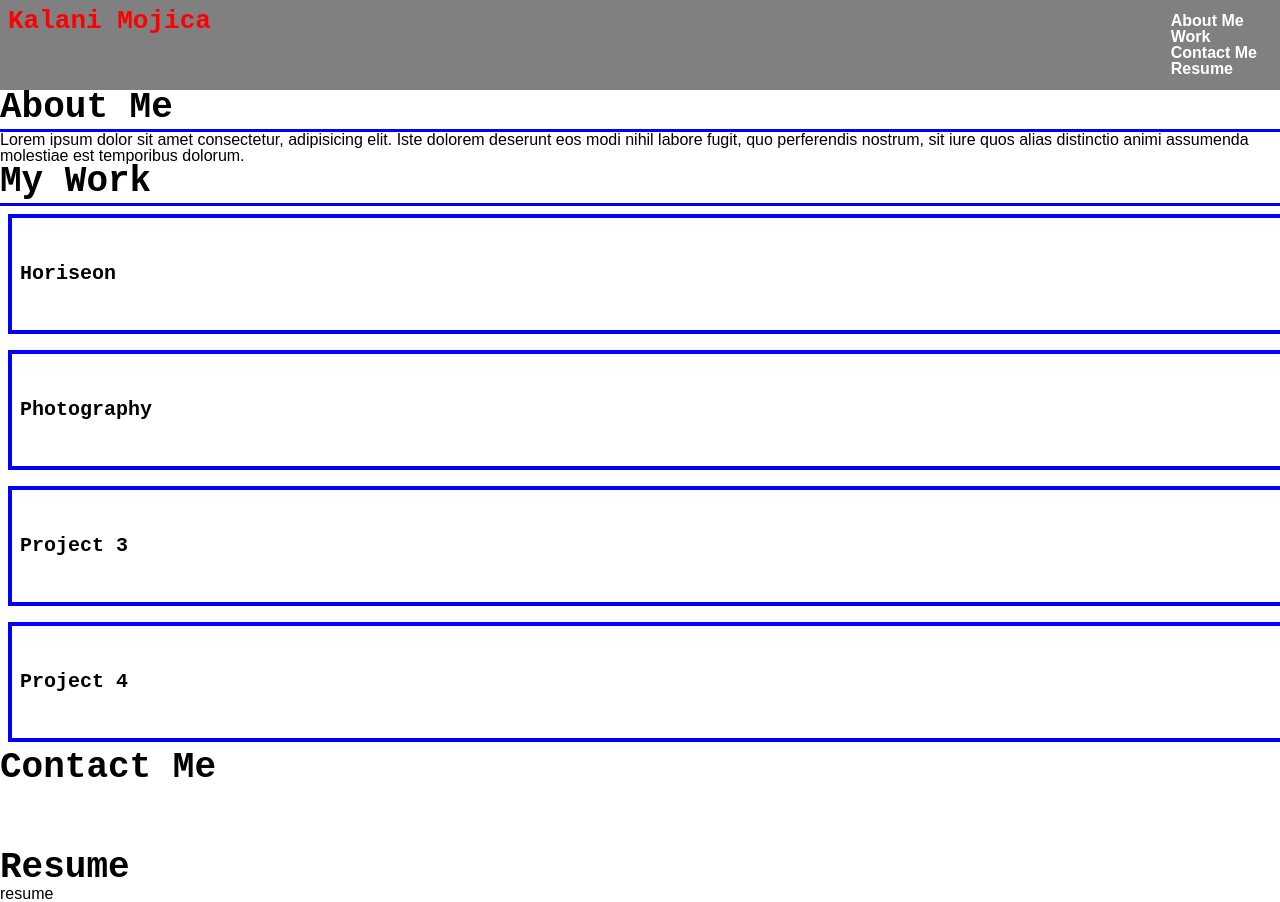
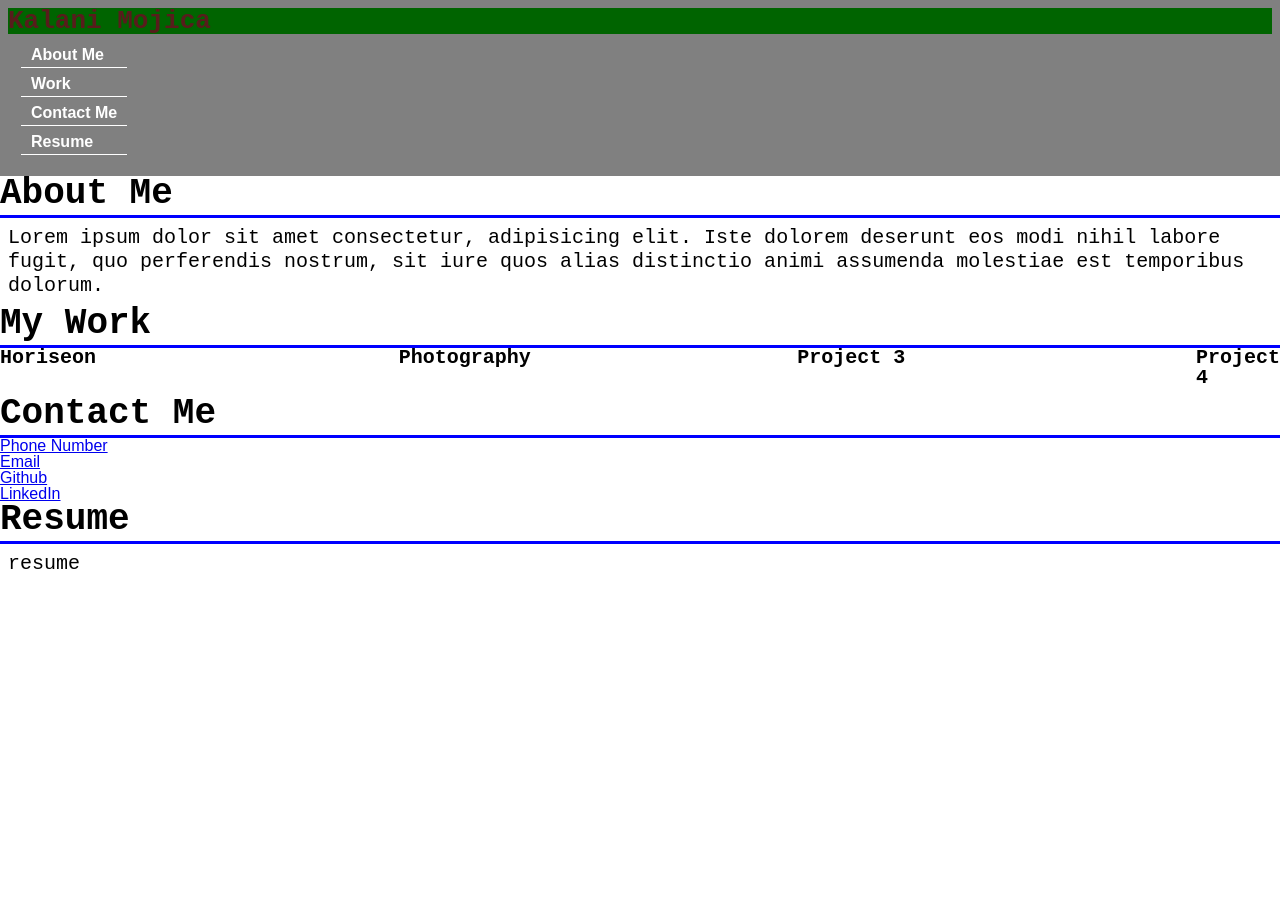
Before and after one commit to mojikalani/portfolio, a plain HTML site: page index.html in a window 1280 px wide. After the commit the page ends 800 px from the top, so only its background shows below. Drawn offline with Linux system fonts and the light colour scheme.

Commit message:
Organized CSS section for work section

```diff
--- a/assets/css/styles.css
+++ b/assets/css/styles.css
@@ -6,9 +6,10 @@
   --fw-reg: 300;
   --fw-bold: 900;
 
-  --clr-light: beige;
-  --clr-dark: black;
-  --clr-accent: red;
+  --clr-beige: beige;
+  --clr-darkgreen: darkgreen;
+  --clr-accent: rgb(88, 28, 28);
+
 
   --fs-h1: 3rem;
   --fs-h2: 2.25rem;
@@ -21,21 +22,19 @@
   box-sizing: border-box;
 }
 
-img {
-  min-width: 100%;
-    height: 15vh;
+header {
+    width: 100%;
     display: flex;
-    flex-direction: row;
-    flex-wrap: nowrap;
+    flex-direction: column;
+    background-color: grey;
+    color: #ffffff;
     align-items: center;
-    position: relative;
-    flex: 1 0 400px;
-    padding: 8px;
-    margin: 8px;
-    border: var(--clr-dark) 4px solid;
 }
 
-
+header a {
+  text-decoration: none;
+  color: inherit;
+}
 /* Typeography */
 h1,
 h2,
@@ -57,19 +56,15 @@ h3{
 
 /* Header section  */
 
+#background_block {
+  width: 100%;
+  margin: 0 auto;
+  padding: 0;
+  background-color: var(--clr-darkgreen);
+}
 
-header {
-    width: 100%;
-    display: flex;
-    flex-direction: column;
-    background-color: grey;
-    color: #ffffff;
-   justify-content: center;
-}
-header a {
-  text-decoration: none;
-  color: inherit;
-}
+
+
 header h1 {
 
     font-size: 200%;
@@ -80,7 +75,7 @@ nav {
   display: block;
 }
 
-.nav_ul li {
+#navList{
   flex: 1 0 auto;
   margin: 8px;
   border-bottom: 1px solid;
@@ -109,22 +104,28 @@ nav a {
     font-weight: bold;
     padding: 10px;
     text-decoration: none;
-    text-align: center;
   }
 
 nav a:hover {
     color: var(--clr-accent);
-    border-bottom: solid var(--clr-accent);
+    padding-bottom: 3px;
+    margin: 8px;
+    flex: 1 0 auto;
   }
 
-a {
-    color: #ffffff;
-    text-decoration: underline;
-    cursor: pointer;
-  }
-
+p{
+  font-family: var(--ff-secondary);
+  margin: 8px;
+  font-size: var(--fs-h3);
+  line-height: 1.2;
+  color: var(--clr-dark);
+}
 
 /* Work Section */
+img {
+  display: block;
+  margin: auto;
+}
 .flex-row {
   display: flex;
   flex-direction: column;
@@ -133,23 +134,12 @@ a {
   border-bottom: solid 3px blue;
   padding-bottom: 3px;
 }
-.project {
-  min-width: 100%;
-  padding: 8px;
-  border:  grey dotted 2px;
-  height: 15vh;
-  display: flex;
-  flex-direction: row;
-  flex-wrap: nowrap;
-  align-items: center;
-  position: relative;
-  margin: 8px;
-  border: blue 4px solid;
-}
+
 .work_container {
   display: flex;
   flex-direction: column;
-
+  flex-direction: row;
+  width: 100%;
 }
 .work_container h2 {
   border-bottom: solid blue;
--- a/index.html
+++ b/index.html
@@ -10,13 +10,15 @@
     <body>
         <!-- Navigation bar for topics -->
         <header class="page-title">
+            <div id="background_block">
             <h1><strong>Kalani Mojica</strong></h1>
+            </div>
             <nav class="head_nav">
                 <ul class="nav__ul">
-                    <li><a href="#about_me">About Me</a></li>
-                    <li><a href="#work">Work</a></li>
-                    <li><a href="#contact-me">Contact Me</a></li>
-                    <li><a href="#resume">Resume</a></li>
+                    <li id="navList"><a href="#about_me">About Me</a></li>
+                    <li id="navList"><a href="#work">Work</a></li>
+                    <li id="navList"><a href="#contact-me">Contact Me</a></li>
+                    <li id="navList"><a href="#resume">Resume</a></li>
                 </ul>
             </nav>
         </header>
@@ -37,14 +39,16 @@
                      <h2>My Work</h2>
                     <div id="work" class="work_container">
                                 <div class="container">
-                                <div class="project">
-                                    <h3>Horiseon</h3>
-                                    <!-- <img src="assets/Images/IMG_7320.jpeg" alt="Image for Horiseon" /> -->
+                                    <div class="project">
+                                    <h3 id="">Horiseon</h3>
+                                    <!-- <img src="assets/Images/IMG_7320.jpeg" alt="Image for Horiseon" />  -->
                                     <p>
 
                                     </p>
                                 </div>
+                                </div>
 
+                                <div class="container">
                                 <div class="project">
                                     <h3>Photography</h3>
                                     <!-- <img src="assets/Images/IMG_7327.jpeg" alt="Image for Photography" /> -->
@@ -52,7 +56,8 @@
 
                                     </p>
                                 </div>
-
+                                </div>
+                                <div class="container">
                                 <div class="project">
                                     <h3>Project 3</h3>
                                     <!-- <img src="assets/Images/IMG_7331.jpeg" alt="Image for Project 3" /> -->
@@ -60,16 +65,18 @@
 
                                     </p>
                                 </div>
-
+                                </div>
                                 <div class="project">
                                     <h3>Project 4</h3>
+                                    <!-- <img src="assets/Images/IMG_7332.jpeg" alt="Image for Project 4" /> -->
                                     <p>
-
                                     </p>
                             </div>
                         </div>
                     </div>
                 </section>
+
+                <section class="flex-row">
                 <section id="contact-me" class="contact-me">
                     <!-- Contact section -->
 
@@ -81,7 +88,7 @@
                             <li><a href="#">LinkedIn</a></li>
                         </ul>
 
-
+                </section>
                     <!-- resume section -->
                     <section id="resume" class="resume">
                         <h2>Resume</h2>
```
